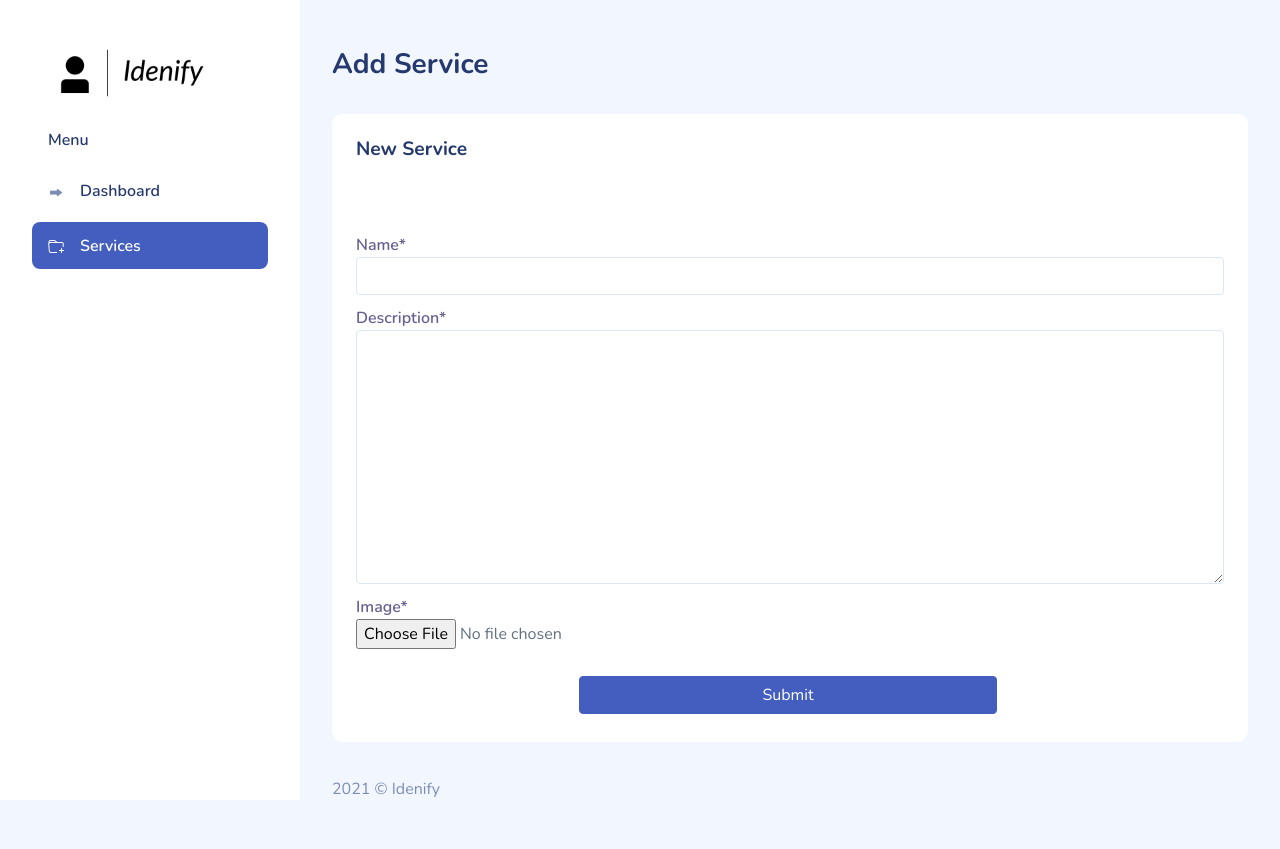
After one commit to SaadJamilAkhtar/Portfolio, a Django app: page /services/new in a window 1280 px wide. The commit adds this page. Run offline with Django 4.2, Linux system fonts and the light colour scheme; the visitor is signed in with stand-in values (Sample User, id 1); some libraries are stand-ins or nearby versions.

Commit message:
added form.html - updated models [changes services -> description field from char to text]

```diff
--- a/Main/views.py
+++ b/Main/views.py
@@ -70,3 +70,15 @@ def services(request):
         'site_title': "Services"
     }
     return render(request, 'services.html', data)
+
+
+@login_required()
+def addService(request):
+    form = ServicesFom()
+    data = {
+        'form': form,
+        'page_title': "Add Service",
+        'site_title': "Add - Service",
+        'form_title': "New Service"
+    }
+    return render(request, 'form.html', data)
--- a/Portfolio/urls.py
+++ b/Portfolio/urls.py
@@ -27,4 +27,5 @@ urlpatterns = [
                   path('dashboard', dashboard, name='dashboard'),
                   path('profile/reset', resetProfile, name='reset-profile'),
                   path('services', services, name='services'),
+                  path('services/new', addService, name='add-services'),
               ] + static(settings.MEDIA_URL, document_root=settings.MEDIA_ROOT)
--- a/User/models.py
+++ b/User/models.py
@@ -51,7 +51,7 @@ class Pricing(models.Model):
 
 class Services(models.Model):
     name = models.CharField(max_length=255)
-    description = models.CharField(max_length=255)
+    description = models.TextField(max_length=255)
     image = models.ImageField(upload_to='images/services')
 
     def save(self, *args, **kwargs):
--- a/templates/Main.html
+++ b/templates/Main.html
@@ -29,8 +29,8 @@
                 <div class="d-flex justify-content-between">
                     <div class="logo">
                         <a href="{% url 'main' %}"><img src="{% static 'assets/imgs/logo/logo.png' %}"
-                                                  style="height: 200px; margin-top: -70px; margin-bottom: -100px;"
-                                                  alt="Logo" srcset=""></a>
+                                                        style="height: 200px; margin-top: -70px; margin-bottom: -100px;"
+                                                        alt="Logo" srcset=""></a>
                     </div>
                     <div class="toggler">
                         <a href="#" class="sidebar-hide d-xl-none d-block"><i class="bi bi-x bi-middle"></i></a>
@@ -45,6 +45,12 @@
                         <a href="{% url 'dashboard' %}" class='sidebar-link'>
                             <i class="bi bi-grid-fill"></i>
                             <span>Dashboard</span>
+                        </a>
+                    </li>
+                    <li class="sidebar-item {% block services %} {% endblock %} ">
+                        <a href="{% url 'services' %}" class='sidebar-link'>
+                            <i class="bi bi-grid-1x2-fill"></i>
+                            <span>Services</span>
                         </a>
                     </li>
                     {##}
--- /dev/null
+++ b/templates/form.html
@@ -0,0 +1,43 @@
+{% extends 'Main.html' %}
+{% load crispy_forms_tags %}
+{% block services %}
+    active
+{% endblock %}
+
+{% block body %}
+    <div class="row match-height">
+        <div class="col-12">
+            <div class="card">
+                <div class="card-header">
+                    <h4 class="card-title">
+                        <div class="row">
+                            <div class="col-lg-9 col-sm-12 pb-3">
+                                {{ form_title }}
+                            </div>
+                        </div>
+                    </h4>
+                </div>
+                <div class="card-content">
+                    <div class="card-body">
+                        <form class="form form-vertical" method="post" enctype="multipart/form-data">
+                            {% csrf_token %}
+                            <div class="form-body">
+                                {{ form | crispy }}
+                                <div class="row">
+                                    <div class="col-lg-3"></div>
+                                    <div class="col-sm-12 col-lg-6 d-flex justify-content-end pt-3">
+                                        <button type="submit" class="btn btn-block btn-primary me-1 mb-1"
+                                                name="sub-button">
+                                            Submit
+                                        </button>
+                                    </div>
+                                    <div class="col-lg-3"></div>
+                                </div>
+                            </div>
+                        </form>
+                    </div>
+                </div>
+            </div>
+        </div>
+    </div>
+{% endblock %}
```
Also changed, not shown: notes.md (+1 -0 lines), templates/services.html (+6 -3 lines), User/migrations/0012_alter_services_description.py (added).
